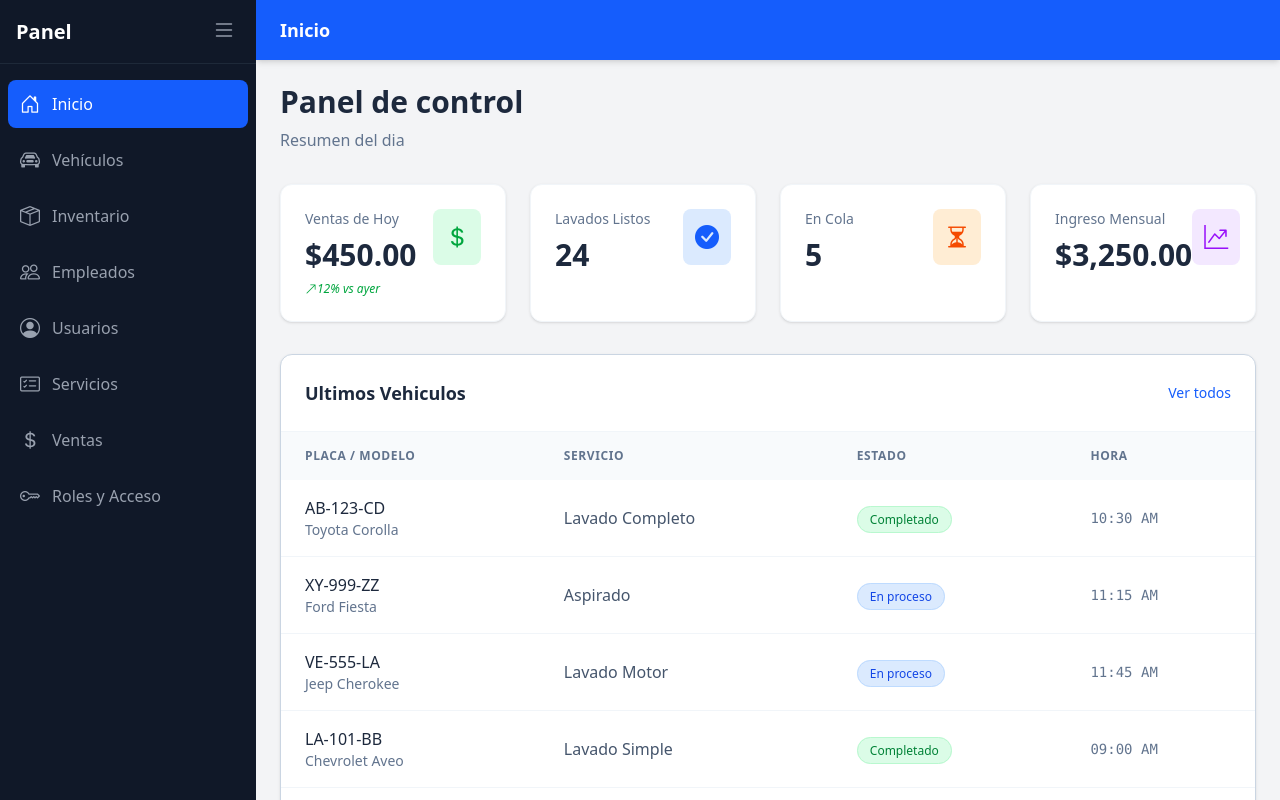
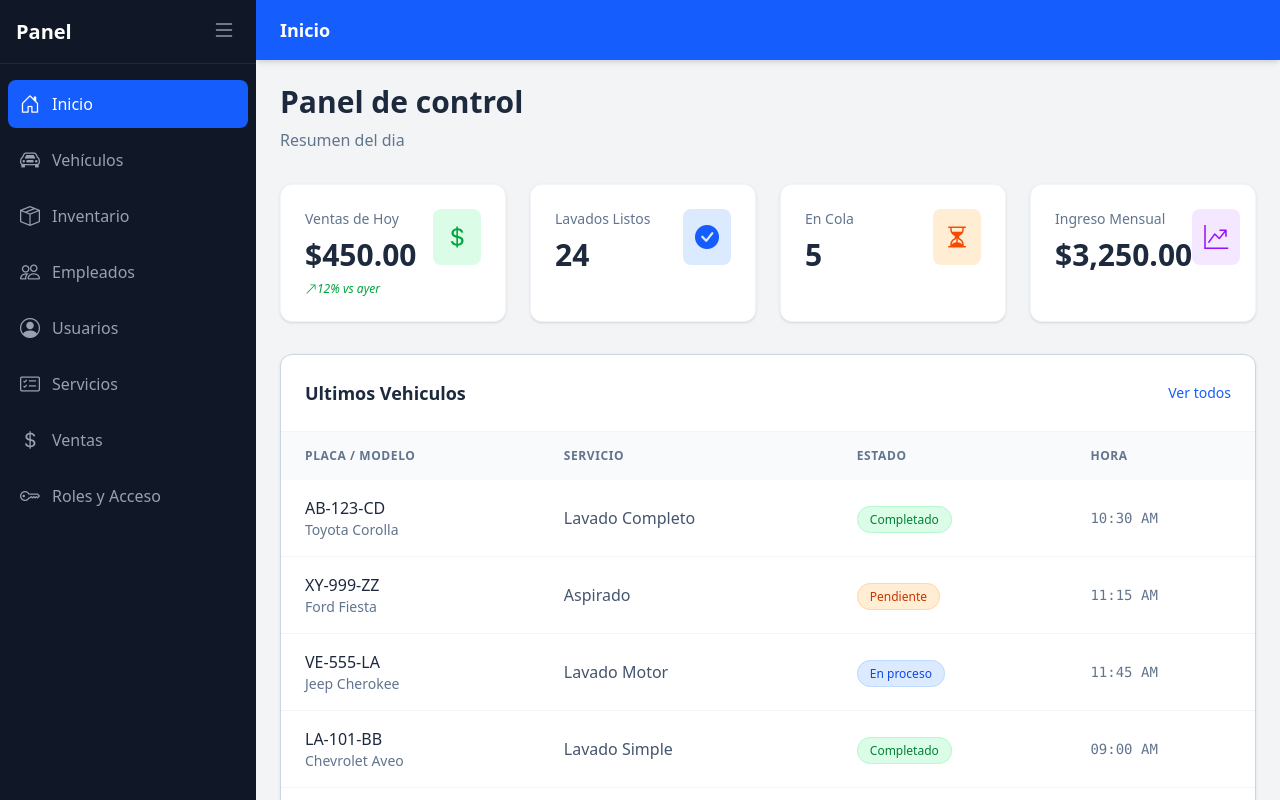
Before and after one commit to thewolf160/AquaGlossPro-Frontend, a React (Vite) app: page /home in a window 1280 px wide. Built offline with nearby package versions, Linux system fonts and the light colour scheme.

Commit message:
Homepage V1.2 added

```diff
--- a/src/pages/Home.tsx
+++ b/src/pages/Home.tsx
@@ -46,7 +46,7 @@ const statsData: StatCardProps[] = [
 
 const recentServices: VehicleService[] = [
   { id: 1, plate: "AB-123-CD", model: "Toyota Corolla", serviceType: "Lavado Completo", status: "Completado", time: "10:30 AM" },
-  { id: 2, plate: "XY-999-ZZ", model: "Ford Fiesta", serviceType: "Aspirado", status: "En proceso", time: "11:15 AM" },
+  { id: 2, plate: "XY-999-ZZ", model: "Ford Fiesta", serviceType: "Aspirado", status: "Pendiente", time: "11:15 AM" },
   { id: 3, plate: "VE-555-LA", model: "Jeep Cherokee", serviceType: "Lavado Motor", status: "En proceso", time: "11:45 AM" },
   { id: 4, plate: "LA-101-BB", model: "Chevrolet Aveo", serviceType: "Lavado Simple", status: "Completado", time: "09:00 AM" },
   { id: 5, plate: "ZZ-000-XX", model: "Honda Civic", serviceType: "Pulido", status: "En proceso", time: "12:00 PM" },
```
